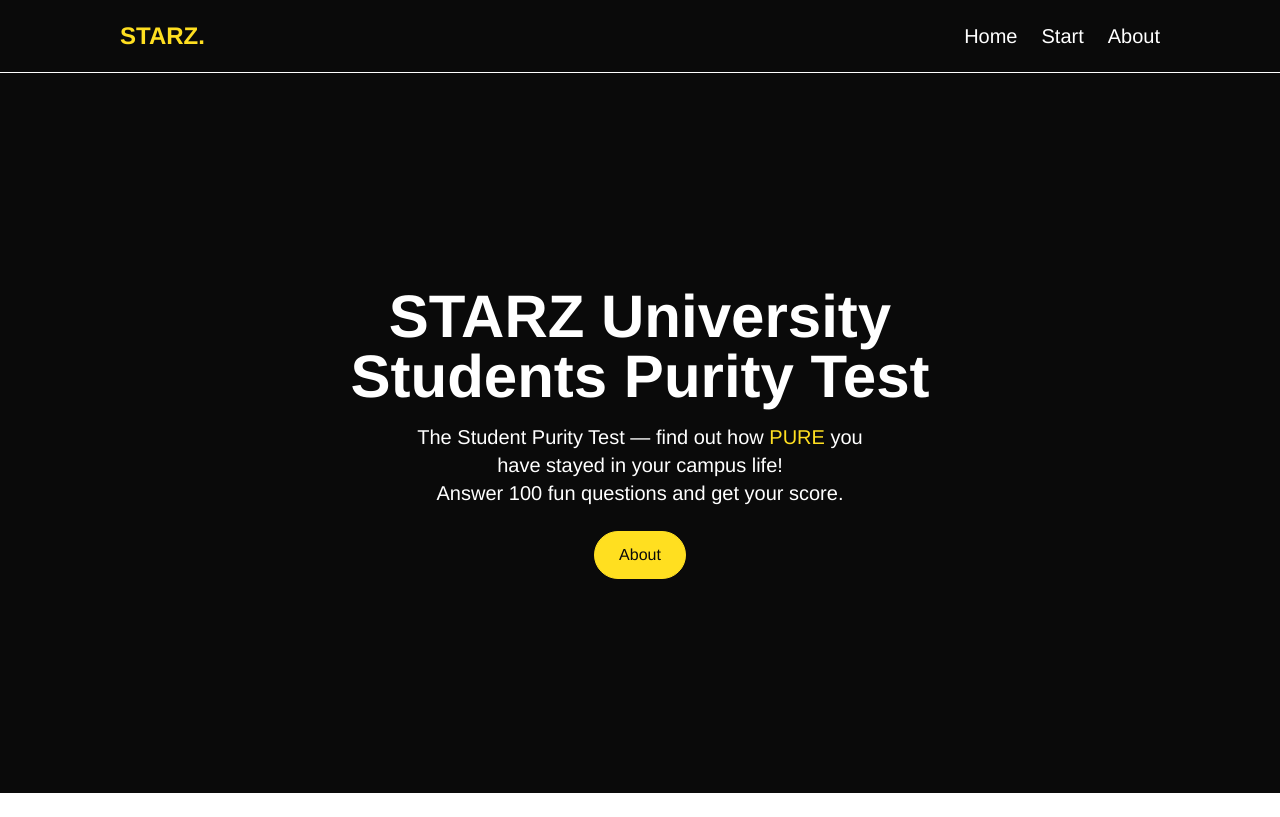
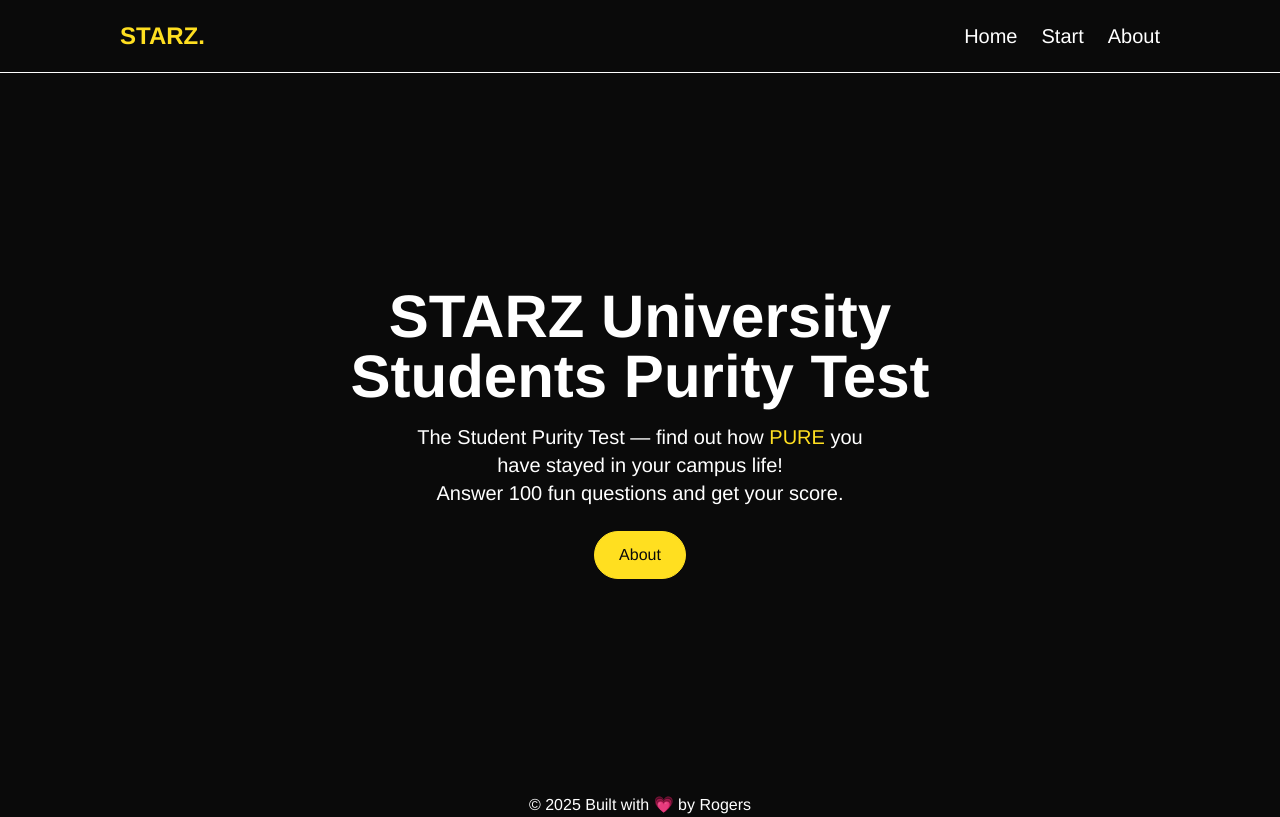
Before and after one commit to Rogers-17/Purity-Test, a Next.js app: page / in a window 1280 px wide. Built offline with nearby package versions, Linux system fonts and the light colour scheme.

Commit message:
feat(UI): add footer component

```diff
--- a/src/app/layout.tsx
+++ b/src/app/layout.tsx
@@ -2,6 +2,7 @@
 import { Geist_Mono } from "next/font/google";
 import "./globals.css";
 import { Navbar } from "@/components/layout/Navbar";
+import Footer from "@/components/layout/Footer";
 
 const geistMono = Geist_Mono({
   variable: "--font-geist-mono",
@@ -30,6 +31,7 @@
         <main className="font-sans antialiased bg-neutral-950 text-white">
           {children}
         </main>
+        <Footer />
       </body>
     </html>
   );
--- a/src/components/layout/Footer.tsx
+++ b/src/components/layout/Footer.tsx
@@ -0,0 +1,10 @@
+
+export default function Footer() {
+    return (
+        <footer className="bg-neutral-950 text-white">
+            <div className="container mx-auto text-center">
+                <p>&copy; {new Date().getFullYear()} Built with 💗 by Rogers</p>
+            </div>
+        </footer>
+    );
+}
```
